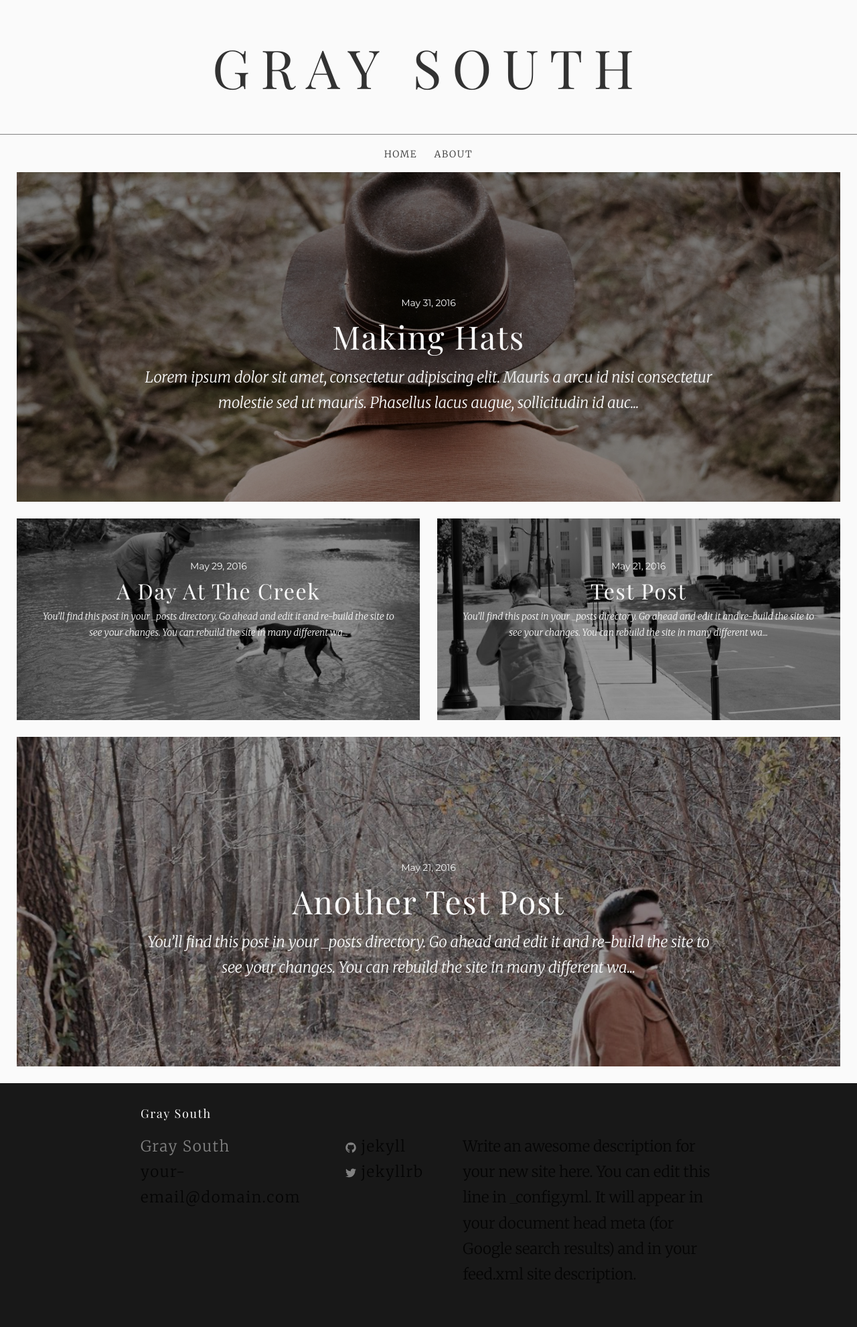
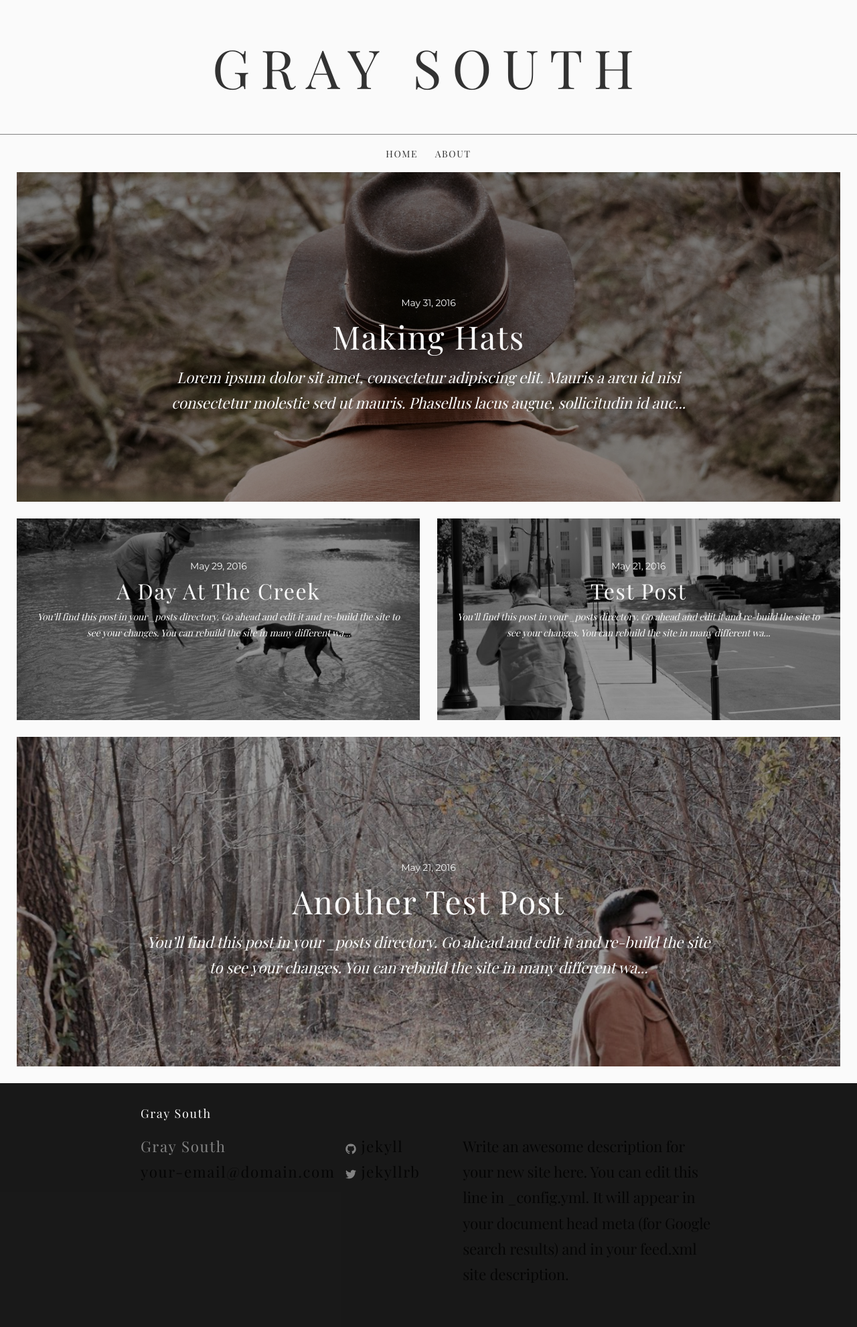
Before and after one commit to jtgry/blog, a Jekyll site: the page built from index.html, in a window 1280 px wide. Shown: the whole page at 67% size. Built offline with Jekyll 4.4.1, drawn with Linux system fonts in a browser that asks for light colours; some web fonts are replaced.

Commit message:
Updated '/css/main.scss' via CloudCannon

```diff
--- a/css/main.scss
+++ b/css/main.scss
@@ -6,10 +6,10 @@
 
 
 // Our variables
-$base-font-family: "Merriweather", sans-serif;
+$base-font-family: "Playfair Display", sans-serif;
 $alt-font-family: "Montserrat", sans-serif;
 $base-font-size:   16px;
-$base-font-weight: 300;
+$base-font-weight: 400;
 $small-font-size:  $base-font-size * 0.875;
 $base-line-height: 1.7;
 $base-letter-spacing: .1em;
```
